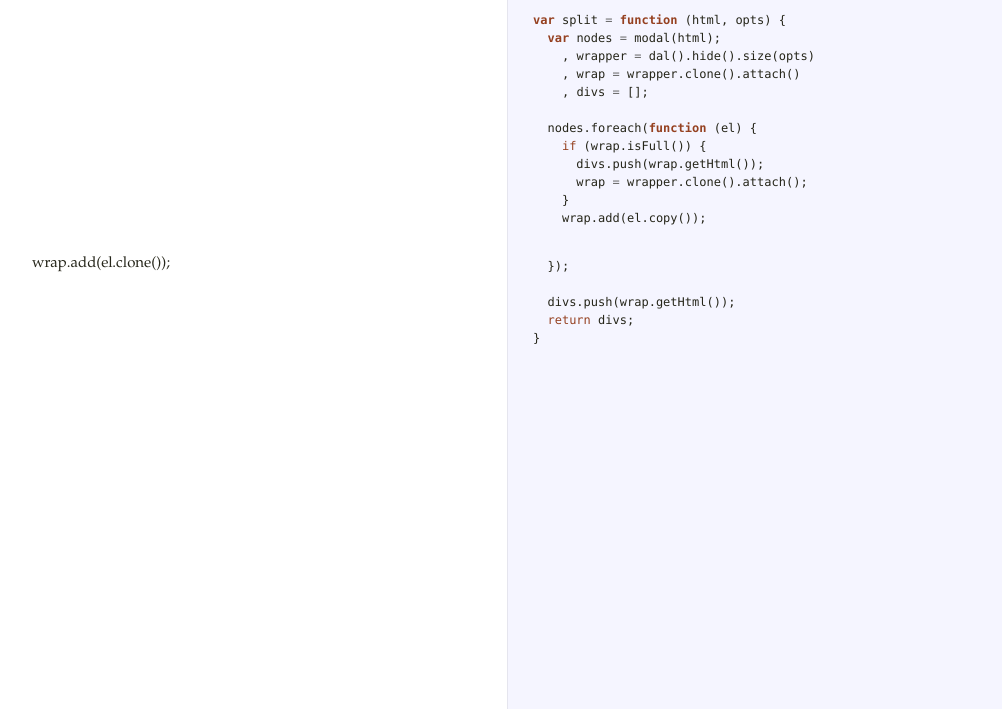
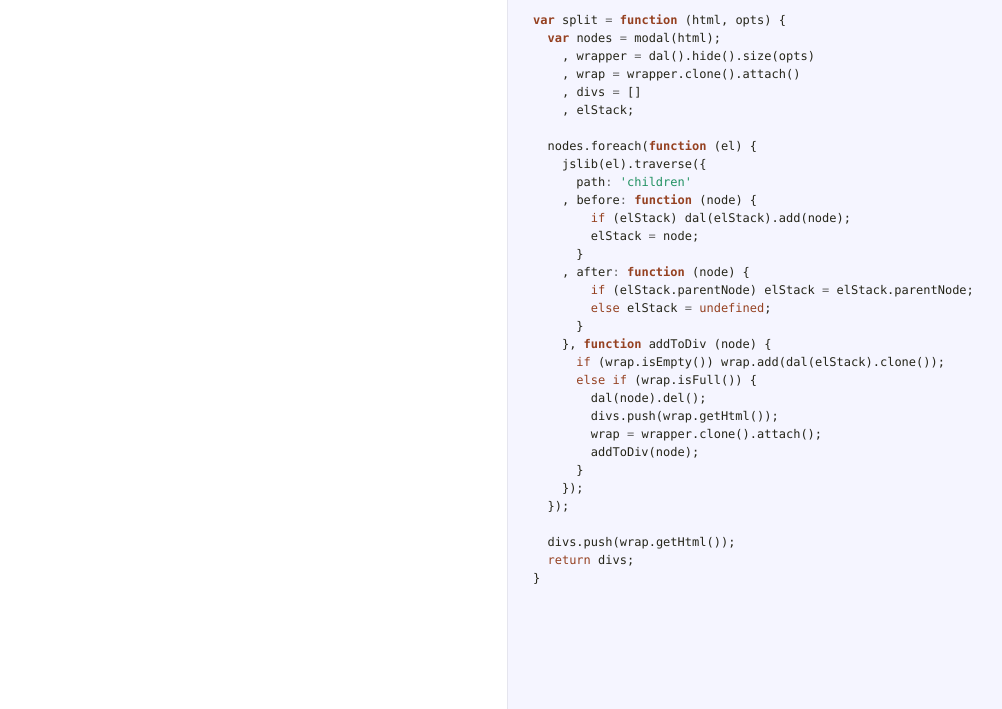
Before and after one commit to pfraces-graveyard/html-split, a website: page docs/index.html in a window 1280 px wide. Shown: the part 91-800 px from the top of the page, without its empty margins (18-1020 px from the left). Drawn offline with Linux system fonts and the light colour scheme.

Commit message:
recursive traversal with jslib

```diff
--- a/docs/index.html
+++ b/docs/index.html
@@ -2,14 +2,30 @@
   <span class="kd">var</span> <span class="nx">nodes</span> <span class="o">=</span> <span class="nx">modal</span><span class="p">(</span><span class="nx">html</span><span class="p">);</span>
     <span class="p">,</span> <span class="nx">wrapper</span> <span class="o">=</span> <span class="nx">dal</span><span class="p">().</span><span class="nx">hide</span><span class="p">().</span><span class="nx">size</span><span class="p">(</span><span class="nx">opts</span><span class="p">)</span>
     <span class="p">,</span> <span class="nx">wrap</span> <span class="o">=</span> <span class="nx">wrapper</span><span class="p">.</span><span class="nx">clone</span><span class="p">().</span><span class="nx">attach</span><span class="p">()</span>
-    <span class="p">,</span> <span class="nx">divs</span> <span class="o">=</span> <span class="p">[];</span>
+    <span class="p">,</span> <span class="nx">divs</span> <span class="o">=</span> <span class="p">[]</span>
+    <span class="p">,</span> <span class="nx">elStack</span><span class="p">;</span>
 
   <span class="nx">nodes</span><span class="p">.</span><span class="nx">foreach</span><span class="p">(</span><span class="kd">function</span> <span class="p">(</span><span class="nx">el</span><span class="p">)</span> <span class="p">{</span>
-    <span class="k">if</span> <span class="p">(</span><span class="nx">wrap</span><span class="p">.</span><span class="nx">isFull</span><span class="p">())</span> <span class="p">{</span>
-      <span class="nx">divs</span><span class="p">.</span><span class="nx">push</span><span class="p">(</span><span class="nx">wrap</span><span class="p">.</span><span class="nx">getHtml</span><span class="p">());</span>
-      <span class="nx">wrap</span> <span class="o">=</span> <span class="nx">wrapper</span><span class="p">.</span><span class="nx">clone</span><span class="p">().</span><span class="nx">attach</span><span class="p">();</span>
-    <span class="p">}</span>
-    <span class="nx">wrap</span><span class="p">.</span><span class="nx">add</span><span class="p">(</span><span class="nx">el</span><span class="p">.</span><span class="nx">copy</span><span class="p">());</span></pre></div>             </td>           </tr>                               <tr id="section-2">             <td class="docs">               <div class="pilwrap">                 <a class="pilcrow" href="#section-2">&#182;</a>               </div>               <p>wrap.add(el.clone());</p>             </td>             <td class="code">               <div class="highlight"><pre>  <span class="p">});</span>
+    <span class="nx">jslib</span><span class="p">(</span><span class="nx">el</span><span class="p">).</span><span class="nx">traverse</span><span class="p">({</span>
+      <span class="nx">path</span><span class="o">:</span> <span class="s1">&#39;children&#39;</span>
+    <span class="p">,</span> <span class="nx">before</span><span class="o">:</span> <span class="kd">function</span> <span class="p">(</span><span class="nx">node</span><span class="p">)</span> <span class="p">{</span>
+        <span class="k">if</span> <span class="p">(</span><span class="nx">elStack</span><span class="p">)</span> <span class="nx">dal</span><span class="p">(</span><span class="nx">elStack</span><span class="p">).</span><span class="nx">add</span><span class="p">(</span><span class="nx">node</span><span class="p">);</span>
+        <span class="nx">elStack</span> <span class="o">=</span> <span class="nx">node</span><span class="p">;</span>
+      <span class="p">}</span>
+    <span class="p">,</span> <span class="nx">after</span><span class="o">:</span> <span class="kd">function</span> <span class="p">(</span><span class="nx">node</span><span class="p">)</span> <span class="p">{</span>
+        <span class="k">if</span> <span class="p">(</span><span class="nx">elStack</span><span class="p">.</span><span class="nx">parentNode</span><span class="p">)</span> <span class="nx">elStack</span> <span class="o">=</span> <span class="nx">elStack</span><span class="p">.</span><span class="nx">parentNode</span><span class="p">;</span>
+        <span class="k">else</span> <span class="nx">elStack</span> <span class="o">=</span> <span class="kc">undefined</span><span class="p">;</span>
+      <span class="p">}</span>
+    <span class="p">},</span> <span class="kd">function</span> <span class="nx">addToDiv</span> <span class="p">(</span><span class="nx">node</span><span class="p">)</span> <span class="p">{</span>
+      <span class="k">if</span> <span class="p">(</span><span class="nx">wrap</span><span class="p">.</span><span class="nx">isEmpty</span><span class="p">())</span> <span class="nx">wrap</span><span class="p">.</span><span class="nx">add</span><span class="p">(</span><span class="nx">dal</span><span class="p">(</span><span class="nx">elStack</span><span class="p">).</span><span class="nx">clone</span><span class="p">());</span>
+      <span class="k">else</span> <span class="k">if</span> <span class="p">(</span><span class="nx">wrap</span><span class="p">.</span><span class="nx">isFull</span><span class="p">())</span> <span class="p">{</span>
+        <span class="nx">dal</span><span class="p">(</span><span class="nx">node</span><span class="p">).</span><span class="nx">del</span><span class="p">();</span>
+        <span class="nx">divs</span><span class="p">.</span><span class="nx">push</span><span class="p">(</span><span class="nx">wrap</span><span class="p">.</span><span class="nx">getHtml</span><span class="p">());</span>
+        <span class="nx">wrap</span> <span class="o">=</span> <span class="nx">wrapper</span><span class="p">.</span><span class="nx">clone</span><span class="p">().</span><span class="nx">attach</span><span class="p">();</span>
+        <span class="nx">addToDiv</span><span class="p">(</span><span class="nx">node</span><span class="p">);</span>
+      <span class="p">}</span>
+    <span class="p">});</span>
+  <span class="p">});</span>
 
   <span class="nx">divs</span><span class="p">.</span><span class="nx">push</span><span class="p">(</span><span class="nx">wrap</span><span class="p">.</span><span class="nx">getHtml</span><span class="p">());</span>
   <span class="k">return</span> <span class="nx">divs</span><span class="p">;</span>
--- a/package.json
+++ b/package.json
@@ -1,9 +1,10 @@
 {
   "name": "html-split",
-  "version": "0.3.1",
+  "version": "0.3.2",
   "description": "Split html in divs",
   "main": "./lib/index.js",
   "dependencies": {
+    "jslib": "*",
     "dal": "*",
     "modal": "*"
   },
```
Also changed, not shown: lib/index.js (+21 -7 lines), README.md.
